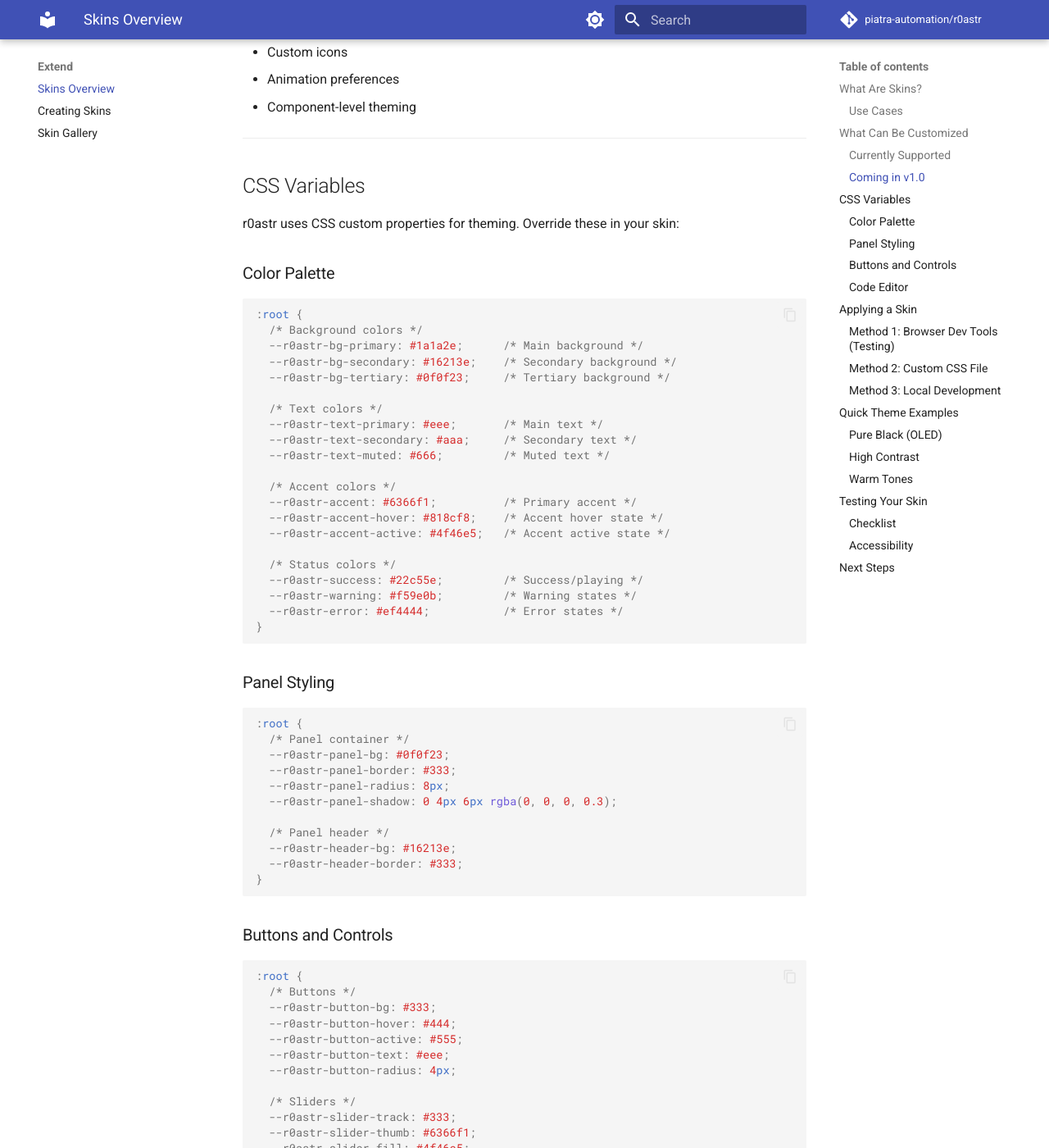
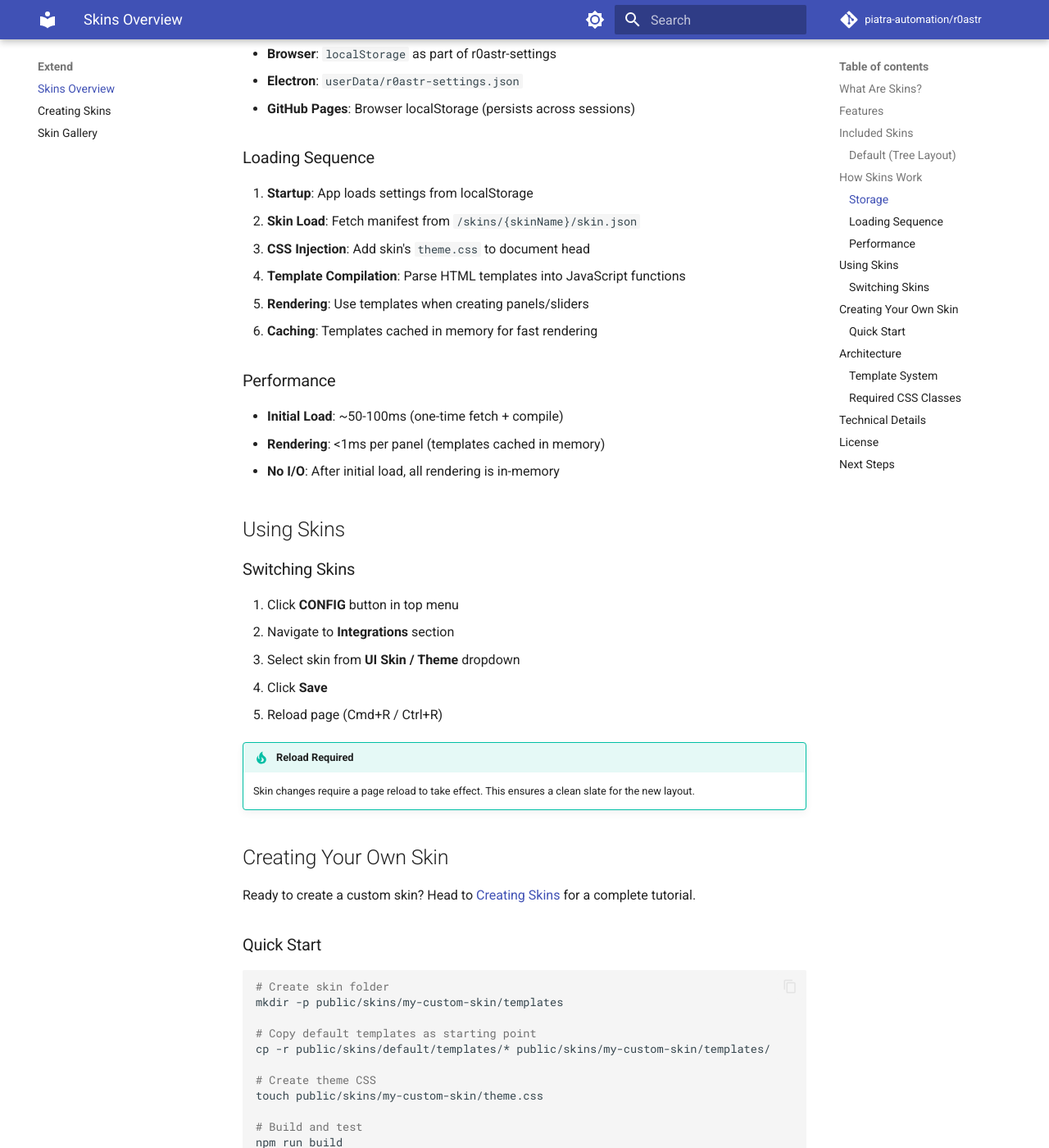
Before and after one commit to piatra-automation/r0astr, an MkDocs documentation site: the page built from docs-source/extend/skins.md, in a window 1280 px wide and 1400 px high, scrolled down 1322 px. Shown: the whole window at 82% size. Built offline with MkDocs 1.6.1 and Material for MkDocs 9.7.7, drawn with Linux system fonts in a browser that asks for light colours; comment, search, counter and statistics services are not loaded; some of the changed text lies outside the part shown.

Commit message:
/// skin system

````diff
--- a/docs-source/extend/skins.md
+++ b/docs-source/extend/skins.md
@@ -1,236 +1,137 @@
-# Skins Overview
+# UI Skins System
 
-Customize r0astr's visual appearance with themes.
-
-!!! warning "In Development"
-    The skins system is partially implemented. Full theming support coming in v1.0.
-
----
+r0astr features a powerful skin system that allows complete customization of the UI layout and visual theme through modular skin packages.
 
 ## What Are Skins?
 
-Skins allow you to customize r0astr's visual appearance without modifying core code. Change colors, borders, and styling to match your preferences or performance setup.
+Skins in r0astr are self-contained packages that define:
 
-### Use Cases
+- **HTML Templates** - Panel layout, slider controls, UI components
+- **CSS Theme** - Visual styling, colors, spacing, animations
+- **Manifest** - Metadata, configuration, and CSS variable overrides
 
-- **Dark mode enthusiasts** - Pure black OLED themes
-- **Accessibility** - High contrast themes
-- **Branding** - Match your performance aesthetic
-- **Creativity** - Express your style
+Unlike traditional themes that only change colors, r0astr skins can completely restructure the UI layout while maintaining compatibility with the underlying JavaScript.
 
----
+## Features
 
-## What Can Be Customized
+✅ **Complete Layout Control** - Change from tree layout to grid, tabs, or floating windows
+✅ **Visual Customization** - Override colors, fonts, spacing, animations
+✅ **Offline-First** - Skins bundled with app, no external dependencies
+✅ **Hot-Swappable** - Switch skins from settings, takes effect on reload
+✅ **Community Shareable** - Package and distribute custom skins
+✅ **Browser & Electron** - Works in all deployment modes
 
-### Currently Supported
+## Included Skins
 
-| Element | Customizable |
-|---------|-------------|
-| Background colors | Yes |
-| Text colors | Yes |
-| Accent colors | Yes |
-| Panel styling | Yes |
-| Borders | Yes |
-| Button colors | Yes |
+### Default (Tree Layout)
+The standard r0astr interface with collapsible tree-structured panels, inline sliders, and floating visualizers.
 
-### Coming in v1.0
+**Features:**
 
-- Custom fonts and typography
-- Layout variations
-- Custom icons
-- Animation preferences
-- Component-level theming
+- Vertical tree layout
+- Collapsible details panels
+- Badge-based panel numbering
+- Material icons
+- Drag-to-reorder panels
 
----
+## How Skins Work
 
-## CSS Variables
+### Storage
+Your selected skin is stored in:
 
-r0astr uses CSS custom properties for theming. Override these in your skin:
+- **Browser**: `localStorage` as part of r0astr-settings
+- **Electron**: `userData/r0astr-settings.json`
+- **GitHub Pages**: Browser localStorage (persists across sessions)
 
-### Color Palette
+### Loading Sequence
 
-```css
-:root {
-  /* Background colors */
-  --r0astr-bg-primary: #1a1a2e;      /* Main background */
-  --r0astr-bg-secondary: #16213e;    /* Secondary background */
-  --r0astr-bg-tertiary: #0f0f23;     /* Tertiary background */
+1. **Startup**: App loads settings from localStorage
+2. **Skin Load**: Fetch manifest from `/skins/{skinName}/skin.json`
+3. **CSS Injection**: Add skin's `theme.css` to document head
+4. **Template Compilation**: Parse HTML templates into JavaScript functions
+5. **Rendering**: Use templates when creating panels/sliders
+6. **Caching**: Templates cached in memory for fast rendering
 
-  /* Text colors */
-  --r0astr-text-primary: #eee;       /* Main text */
-  --r0astr-text-secondary: #aaa;     /* Secondary text */
-  --r0astr-text-muted: #666;         /* Muted text */
+### Performance
 
-  /* Accent colors */
-  --r0astr-accent: #6366f1;          /* Primary accent */
-  --r0astr-accent-hover: #818cf8;    /* Accent hover state */
-  --r0astr-accent-active: #4f46e5;   /* Accent active state */
+- **Initial Load**: ~50-100ms (one-time fetch + compile)
+- **Rendering**: <1ms per panel (templates cached in memory)
+- **No I/O**: After initial load, all rendering is in-memory
 
-  /* Status colors */
-  --r0astr-success: #22c55e;         /* Success/playing */
-  --r0astr-warning: #f59e0b;         /* Warning states */
-  --r0astr-error: #ef4444;           /* Error states */
-}
+## Using Skins
+
+### Switching Skins
+
+1. Click **CONFIG** button in top menu
+2. Navigate to **Integrations** section
+3. Select skin from **UI Skin / Theme** dropdown
+4. Click **Save**
+5. Reload page (Cmd+R / Ctrl+R)
+
+!!! tip "Reload Required"
+    Skin changes require a page reload to take effect. This ensures a clean slate for the new layout.
+
+## Creating Your Own Skin
+
+Ready to create a custom skin? Head to [Creating Skins](creating-skins.md) for a complete tutorial.
+
+### Quick Start
+
+```bash
+# Create skin folder
+mkdir -p public/skins/my-custom-skin/templates
+
+# Copy default templates as starting point
+cp -r public/skins/default/templates/* public/skins/my-custom-skin/templates/
+
+# Create theme CSS
+touch public/skins/my-custom-skin/theme.css
+
+# Build and test
+npm run build
 ```
 
-### Panel Styling
+## Architecture
 
-```css
-:root {
-  /* Panel container */
-  --r0astr-panel-bg: #0f0f23;
-  --r0astr-panel-border: #333;
-  --r0astr-panel-radius: 8px;
-  --r0astr-panel-shadow: 0 4px 6px rgba(0, 0, 0, 0.3);
+### Template System
 
-  /* Panel header */
-  --r0astr-header-bg: #16213e;
-  --r0astr-header-border: #333;
-}
+r0astr uses a simple Mustache-style templating engine:
+
+```html
+<!-- Template -->
+<span class="panel-title">{{title}}</span>
+
+<!-- Rendered -->
+<span class="panel-title">Instrument 1</span>
 ```
 
-### Buttons and Controls
+### Required CSS Classes
 
-```css
-:root {
-  /* Buttons */
-  --r0astr-button-bg: #333;
-  --r0astr-button-hover: #444;
-  --r0astr-button-active: #555;
-  --r0astr-button-text: #eee;
-  --r0astr-button-radius: 4px;
+For JavaScript functionality to work, templates must include specific CSS classes:
 
-  /* Sliders */
-  --r0astr-slider-track: #333;
-  --r0astr-slider-thumb: #6366f1;
-  --r0astr-slider-fill: #4f46e5;
-}
-```
+| Class | Purpose |
+|-------|---------|
+| `.panel-tree` | Main container |
+| `.level-panel` | Panel wrapper |
+| `.panel-title` | Editable title |
+| `.code-editor` | CodeMirror mount |
+| `.btn-playback` | Play/pause button |
+| `.panel-controls-container` | Sliders area |
 
-### Code Editor
+## Technical Details
 
-```css
-:root {
-  /* Editor area */
-  --r0astr-editor-bg: #0d0d1a;
-  --r0astr-editor-text: #d4d4d4;
-  --r0astr-editor-selection: rgba(99, 102, 241, 0.3);
-  --r0astr-editor-line-numbers: #666;
-}
-```
+For developers interested in the implementation:
 
----
+- **SkinManager**: `/src/managers/skinManager.js`
+- **Template Compilation**: Simple regex-based Mustache engine
+- **Integration**: panelManager.js, sliderManager.js use `skinManager.render()`
+- **Initialization**: `main.js` loads skin before rendering UI
 
-## Applying a Skin
+## License
 
-### Method 1: Browser Dev Tools (Testing)
-
-1. Open r0astr in your browser
-2. Open Developer Tools (F12 or Cmd+Option+I)
-3. Go to Elements/Inspector
-4. Find the `:root` element
-5. Add or modify CSS variables
-6. Changes are temporary (refresh to reset)
-
-### Method 2: Custom CSS File
-
-1. Create a `skin.css` file with your overrides
-2. Add to r0astr's HTML:
-   ```html
-   <link rel="stylesheet" href="skin.css">
-   ```
-3. Reload the page
-
-### Method 3: Local Development
-
-1. Clone the r0astr repository
-2. Modify `src/styles.css`
-3. Run `npm run dev` to preview
-
----
-
-## Quick Theme Examples
-
-### Pure Black (OLED)
-
-```css
-:root {
-  --r0astr-bg-primary: #000000;
-  --r0astr-bg-secondary: #0a0a0a;
-  --r0astr-panel-bg: #000000;
-  --r0astr-border: #222;
-}
-```
-
-### High Contrast
-
-```css
-:root {
-  --r0astr-bg-primary: #000000;
-  --r0astr-text-primary: #ffffff;
-  --r0astr-accent: #00ff00;
-  --r0astr-border: #ffffff;
-}
-```
-
-### Warm Tones
-
-```css
-:root {
-  --r0astr-bg-primary: #1a1612;
-  --r0astr-bg-secondary: #2d2520;
-  --r0astr-accent: #f59e0b;
-  --r0astr-accent-hover: #fbbf24;
-}
-```
-
----
-
-## Testing Your Skin
-
-### Checklist
-
-- [ ] Text is readable on all backgrounds
-- [ ] Buttons are visible and distinct
-- [ ] Playing/stopped states are clear
-- [ ] Code syntax highlighting is visible
-- [ ] Slider controls are usable
-- [ ] Works in both fullscreen and windowed modes
-
-### Accessibility
-
-Consider contrast ratios:
-
-- Text: Minimum 4.5:1 contrast ratio (WCAG AA)
-- Large text: Minimum 3:1 contrast ratio
-- UI components: Minimum 3:1 contrast ratio
-
-Use tools like [WebAIM Contrast Checker](https://webaim.org/resources/contrastchecker/) to verify.
-
----
+Skins inherit the project's **AGPL-3.0** license unless otherwise specified in `skin.json`.
 
 ## Next Steps
 
-<div class="grid cards" markdown>
-
--   :material-palette:{ .lg .middle } **Create Your Own**
-
-    ---
-
-    Step-by-step guide to creating a custom skin.
-
-    [:octicons-arrow-right-24: Creating Skins](creating-skins.md)
-
--   :material-view-gallery:{ .lg .middle } **Browse Gallery**
-
-    ---
-
-    See community-created themes.
-
-    [:octicons-arrow-right-24: Skin Gallery](skin-gallery.md)
-
-</div>
-
----
-
-*Full theming API documentation coming with v1.0.*
+- [Creating Skins Tutorial](creating-skins.md) - Step-by-step guide
+- [Skin Gallery](skin-gallery.md) - Browse community skins (coming soon)
````
Also changed, not shown: docs-source/extend/creating-skins.md (+189 -67 lines), index.html (+7 -4 lines), 5 other files.
